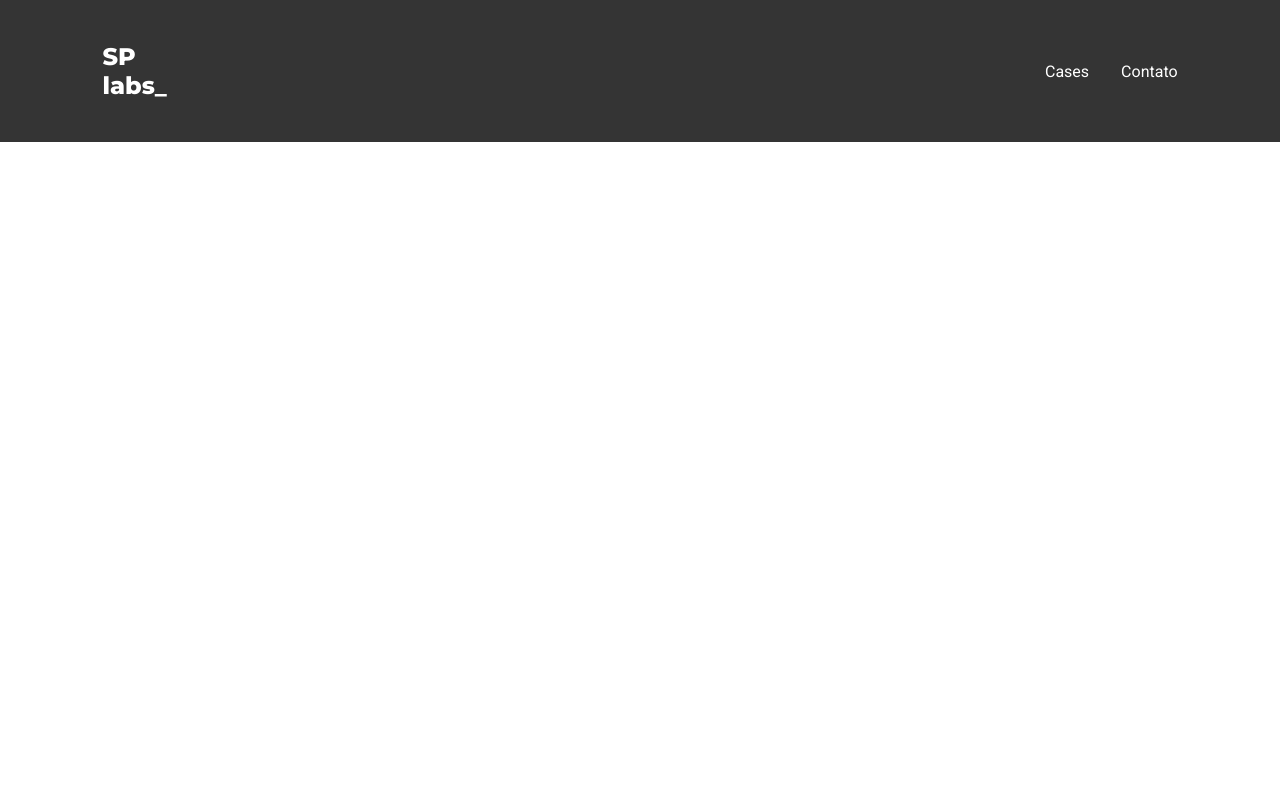
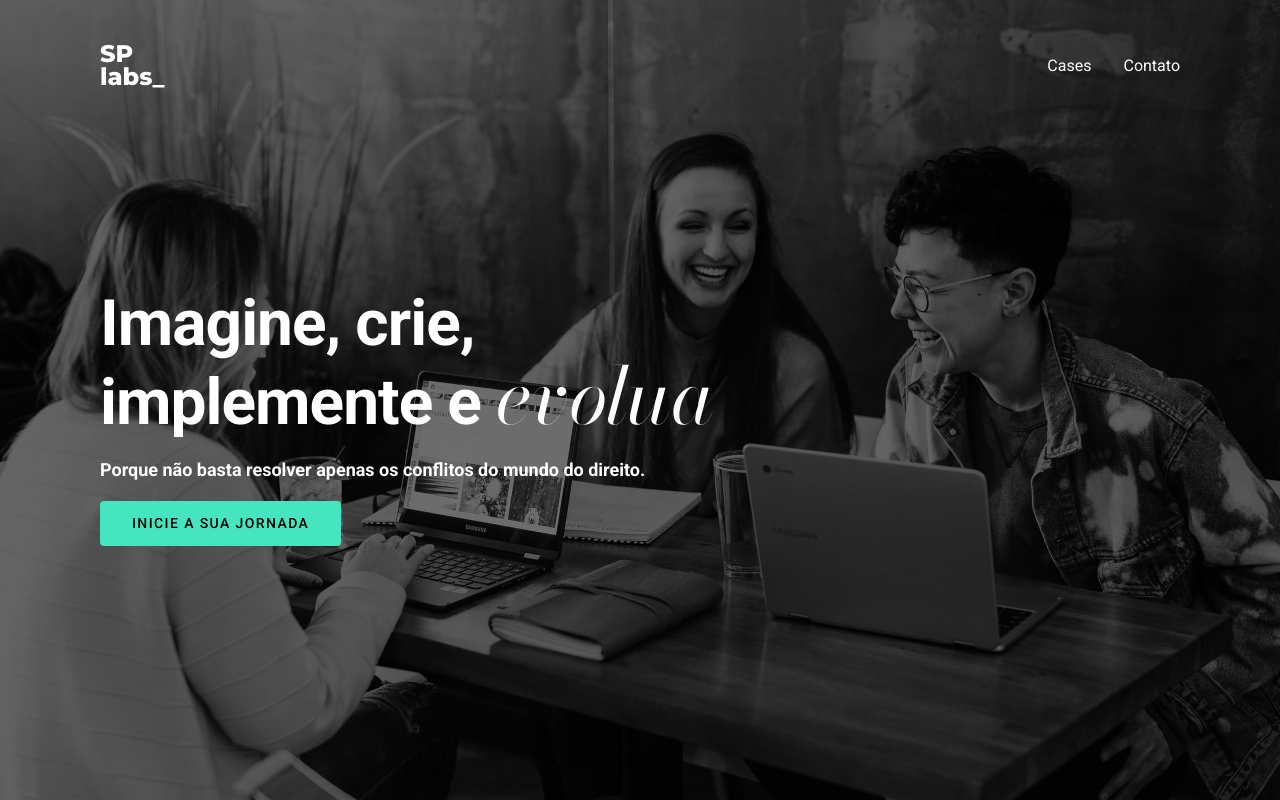
Before and after one commit to carolinanonato/splabs, a React (Create React App) app: page / in a window 1280 px wide. Built offline with nearby package versions, Linux system fonts and the light colour scheme.

Commit message:
Hero component layout

```diff
--- a/public/index.html
+++ b/public/index.html
@@ -7,11 +7,11 @@
   <meta name="viewport" content="width=device-width, initial-scale=1" />
   <link rel="preconnect" href="https://fonts.googleapis.com">
   <link rel="preconnect" href="https://fonts.gstatic.com" crossorigin>
+  <link href="https://fonts.googleapis.com/css2?family=Bodoni+Moda:ital,opsz@1,6..96&display=swap" rel="stylesheet">
   <link
     href="https://fonts.googleapis.com/css2?family=Roboto:ital,wght@0,100;0,300;0,400;0,500;0,700;0,900;1,100;1,300;1,400;1,500;1,700;1,900&display=swap"
     rel="stylesheet">
-  <link rel="preconnect" href="https://fonts.googleapis.com">
-  <link rel="preconnect" href="https://fonts.gstatic.com" crossorigin>
+
   <link href="https://fonts.googleapis.com/css2?family=Montserrat:wght@800&display=swap" rel="stylesheet">
   <meta name="theme-color" content="#000000" />
   <meta name="description" content="Teste para vaga de estágio na Sem Processo ♥" />
--- a/src/App.js
+++ b/src/App.js
@@ -1,9 +1,9 @@
-import Navbar from "./Components/Navbar";
+import Hero from "./Components/Hero";
 
 function App() {
   return (
     <div>
-      <Navbar />
+      <Hero />
     </div>
   );
 }
--- /dev/null
+++ b/src/Components/Button.js
@@ -0,0 +1,14 @@
+import React from 'react'
+import '../Styles/Button.scss'
+
+const Button = ({ label, handleClick }) => (
+    <button
+        className="btn"
+        onClick={handleClick}
+    >
+        {label}
+    </button>
+);
+
+
+export default Button
--- /dev/null
+++ b/src/Components/Hero.js
@@ -0,0 +1,21 @@
+import React from 'react'
+import '../Styles/Hero.scss'
+import Navbar from '../Components/Navbar'
+import Button from '../Components/Button'
+
+function Hero() {
+    return (
+        <div className='hero-component'>
+            <div className="hero">
+                <Navbar />
+                <div className="hero-text">
+                    <h1>Imagine, crie, implemente e <span>evolua</span></h1>
+                    <p>Porque não basta resolver apenas os conflitos do mundo do direito.</p>
+                    <Button label={"inicie a sua jornada"} />
+                </div>
+            </div>
+        </div>
+    )
+}
+
+export default Hero
--- /dev/null
+++ b/src/Styles/Button.scss
@@ -0,0 +1,22 @@
+@import '../Variables/variables.scss';
+
+.btn {
+    font-family: 'Roboto';
+    font-style: normal;
+    font-weight: 500;
+    font-size: 14px;
+    line-height: 150%;
+    text-align: center;
+    letter-spacing: 0.1em;
+    text-transform: uppercase;
+    background-color: $darkGreen;
+    padding: 12px 32px;
+    gap: 8px;
+    border-radius: 4px;
+    border: none;
+    cursor: pointer;
+}
+
+.btn:hover {
+    background-color: $lightGreen;
+}
--- /dev/null
+++ b/src/Styles/Hero.scss
@@ -0,0 +1,72 @@
+@import '../Variables/variables.scss';
+
+.hero-component {
+
+    background-image: url(../Assets/images/hero-bg.jpg);
+    background-repeat: no-repeat;
+    -webkit-background-size: cover;
+    -moz-background-size: cover;
+    -o-background-size: cover;
+    background-size: cover;
+
+}
+
+.hero-component:before {
+    background-image: linear-gradient(rgba(0, 0, 0, 0.5),
+            rgba(0, 0, 0, 0.5)), url(../Assets/images/hero-bg.jpg);
+    background-repeat: no-repeat;
+    -webkit-background-size: cover;
+    -moz-background-size: cover;
+    -o-background-size: cover;
+    background-size: cover;
+    filter: grayscale(100%);
+    content: "";
+    position: absolute;
+    top: 0;
+    bottom: 0;
+    left: 0;
+    right: 0;
+
+
+}
+
+.hero {
+    position: relative;
+
+    .hero-text {
+        width: 640px;
+        margin-left: 100px;
+
+        h1 {
+            color: $white;
+            font-family: 'Roboto', sans-serif;
+            font-size: 64px;
+            font-weight: 700;
+            line-height: 72px;
+            margin-top: 200px;
+            letter-spacing: -0.015em;
+        }
+
+        p {
+            font-family: 'Roboto';
+            color: $white;
+            font-weight: 600;
+            font-size: 18px;
+            line-height: 30px;
+            margin: 16px 0 16px;
+
+        }
+
+        span {
+            font-family: 'Bodoni Moda', serif;
+            font-style: italic;
+            font-weight: 400;
+            font-size: 79px;
+            line-height: 72px;
+            letter-spacing: -0.015em;
+
+
+        }
+    }
+
+}
--- a/src/Styles/Navbar.scss
+++ b/src/Styles/Navbar.scss
@@ -11,8 +11,8 @@ nav {
     justify-content: space-between;
     align-items: center;
 
-    padding: 42px 8%;
-    background-color: $darkGray;
+    margin: 42px 100px;
+
 
     .logo {
         font-family: 'Montserrat', sans-serif;
@@ -20,6 +20,7 @@ nav {
         font-weight: 800;
         font-size: 24px;
         width: 64px;
+        line-height: 23px;
 
     }
 
```
Also changed, not shown: src/Assets/images/hero-bg.jpg (added).
